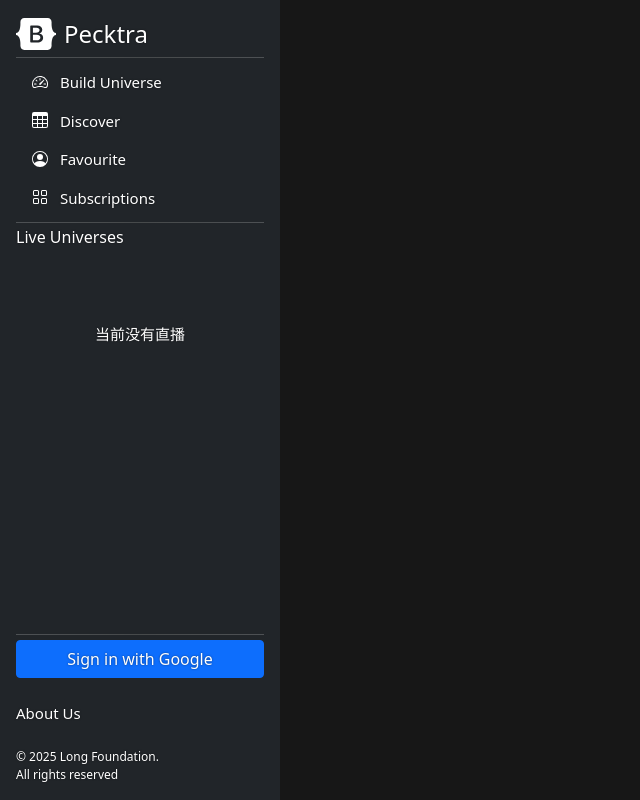
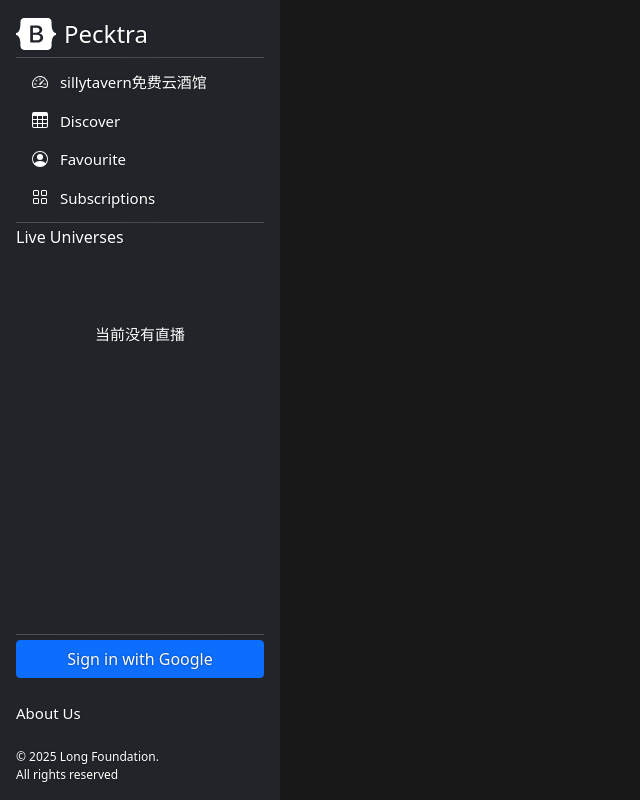
Before and after one commit to pecktra/OnLineDjangoChat, a Django app: page /chat1/ in a window 1280 px wide. Shown: the whole page, without its empty margins (0-640 px from the left). Run offline with Django 5.2, Linux system fonts and the light colour scheme; data that the repository does not hold is empty; parts of the project's set-up code (start-up, migrations or seed data) failed here and were passed over; some libraries are stand-ins or nearby versions.

Commit message:
sillytavern免费云酒馆

```diff
--- a/chatProject/chatApp/templates/room_v3.html
+++ b/chatProject/chatApp/templates/room_v3.html
@@ -121,7 +121,7 @@
 				<li>
 					<a href="#" class="nav-link text-white build-universe" data-bs-toggle="tooltip" data-bs-placement="right" title="Build Universe">
 						<svg class="bi me-2" width="16" height="16"><use xlink:href="#speedometer2"/></svg>
-						Build Universe
+						sillytavern免费云酒馆
 					</a>
 				</li>
 				<li>
```
